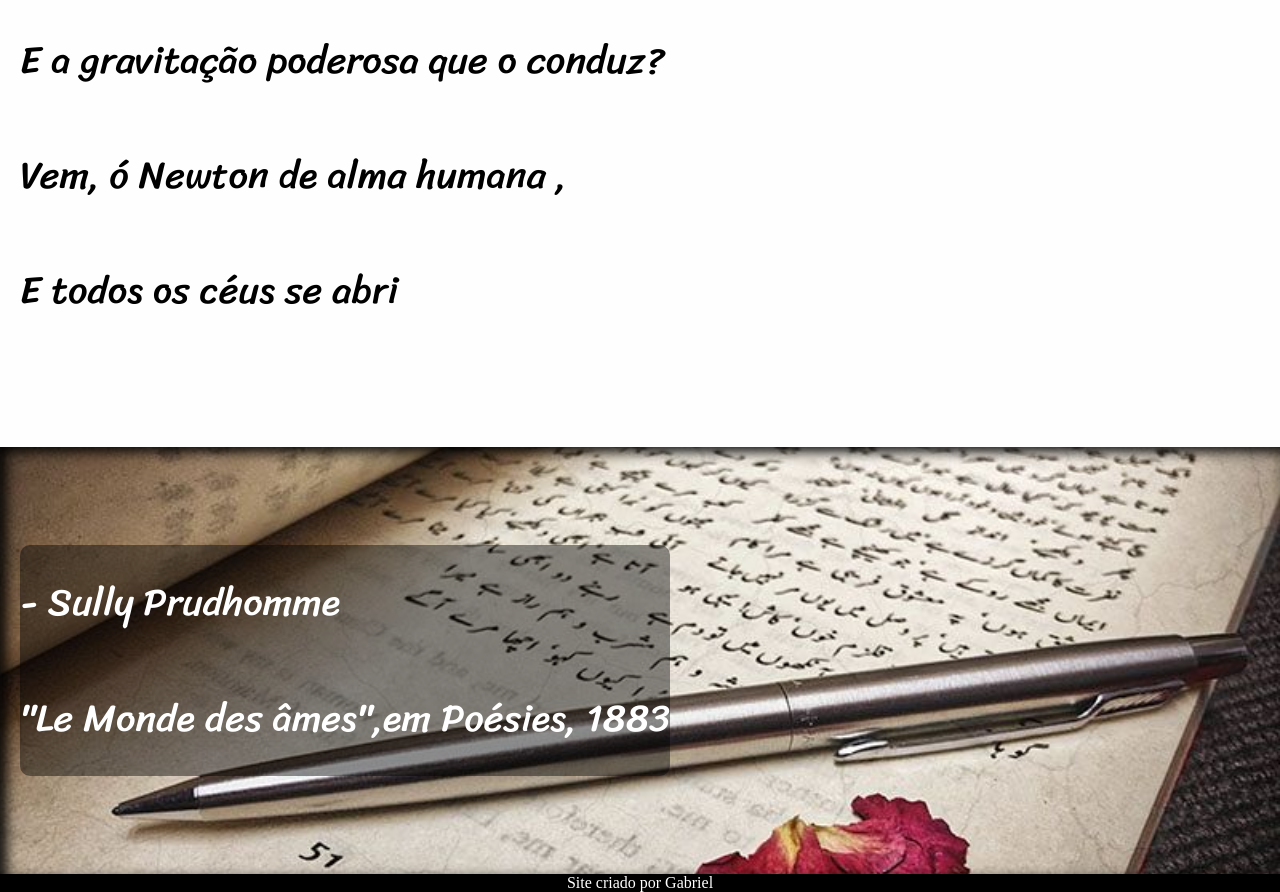
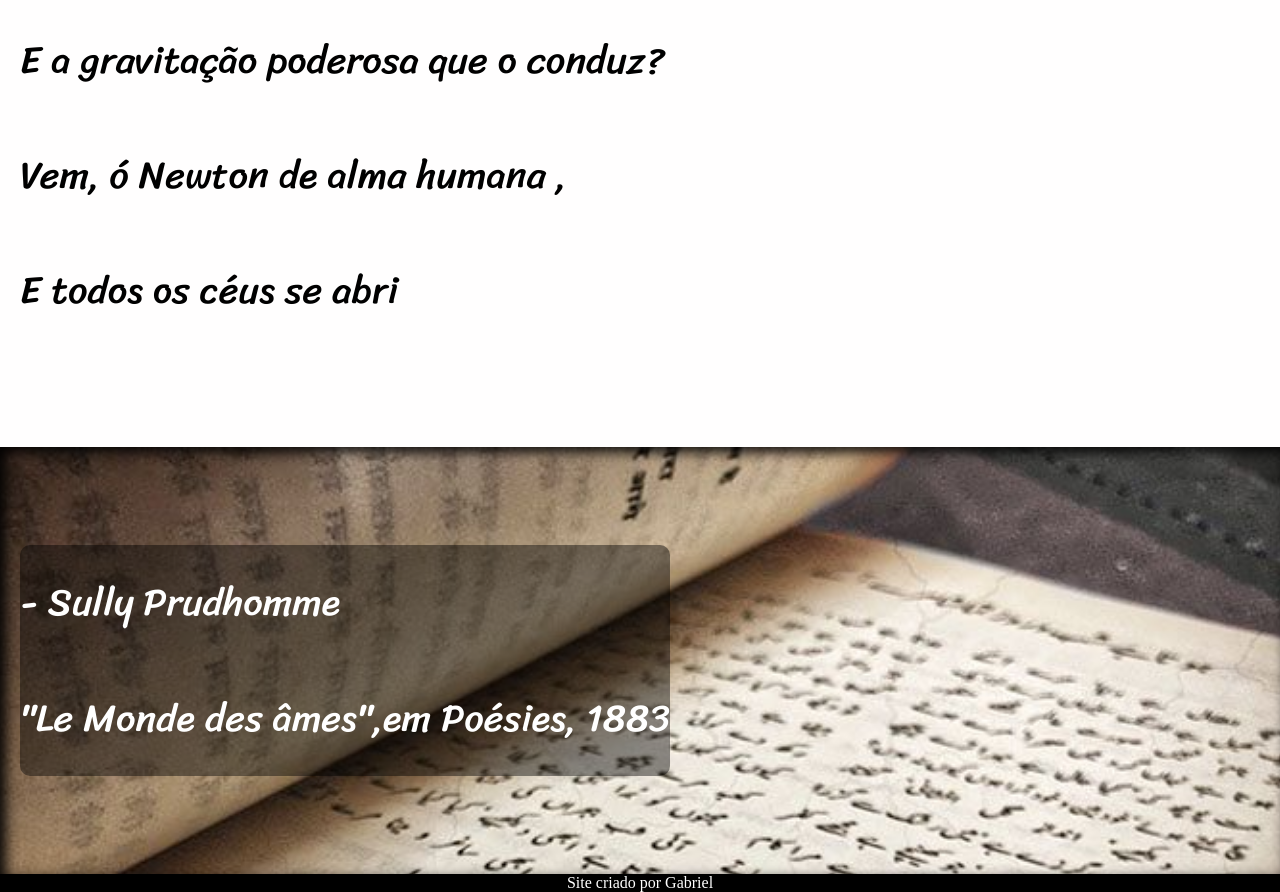
Before and after one commit to opaitaon-1/poesiaenewton, a plain HTML site: page index.html in a window 1280 px wide. Shown: the part 1755-2647 px from the top of the page. Drawn offline with Linux system fonts and the light colour scheme.

Commit message:
mudanças

```diff
--- a/style.css
+++ b/style.css
@@ -70,6 +70,7 @@ section {
     line-height: 3em; /*espaçamento entre palavras  o vw é largura da tela*/
     font-size: 3vw;
     background-attachment: fixed;
+
 }
 
 section.branco {
@@ -86,15 +87,15 @@ section.imagem {
 section#imagem01 {
     background-image:url(Portrait_of_Sir_Isaac_Newton\,_1689.jpg);
     background-repeat: no-repeat;
-    background-size: cover;
+    background-size: 100vw;
 
 }
 
 section#imagem02 {
     background-image:url(8-livros-de-poesia-que-voc--n-o-pode-deixar-de-ler-.jpg) ;
-    background-size: 100vw;
+    background-size: 120vw;
     background-repeat: no-repeat;
-    background-position: center;
+    background-position: center top;
 
 }
 
```
